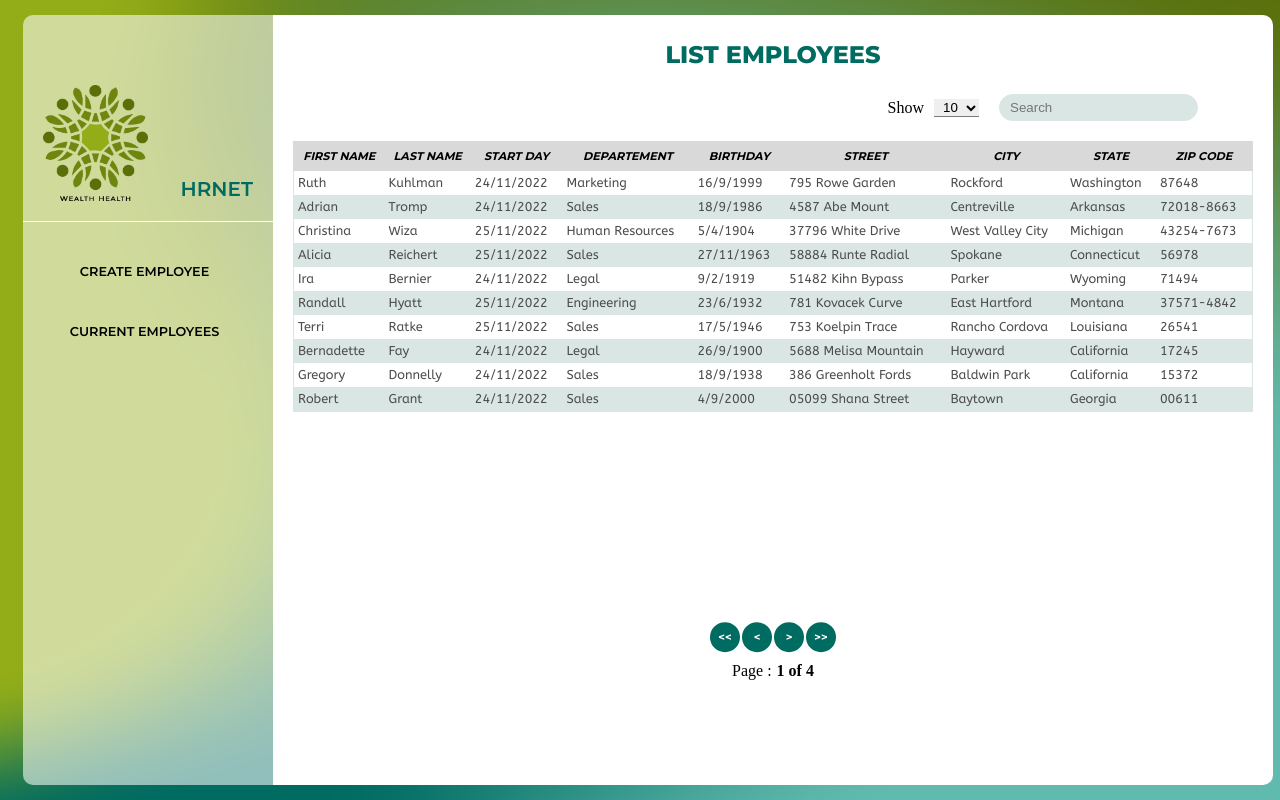
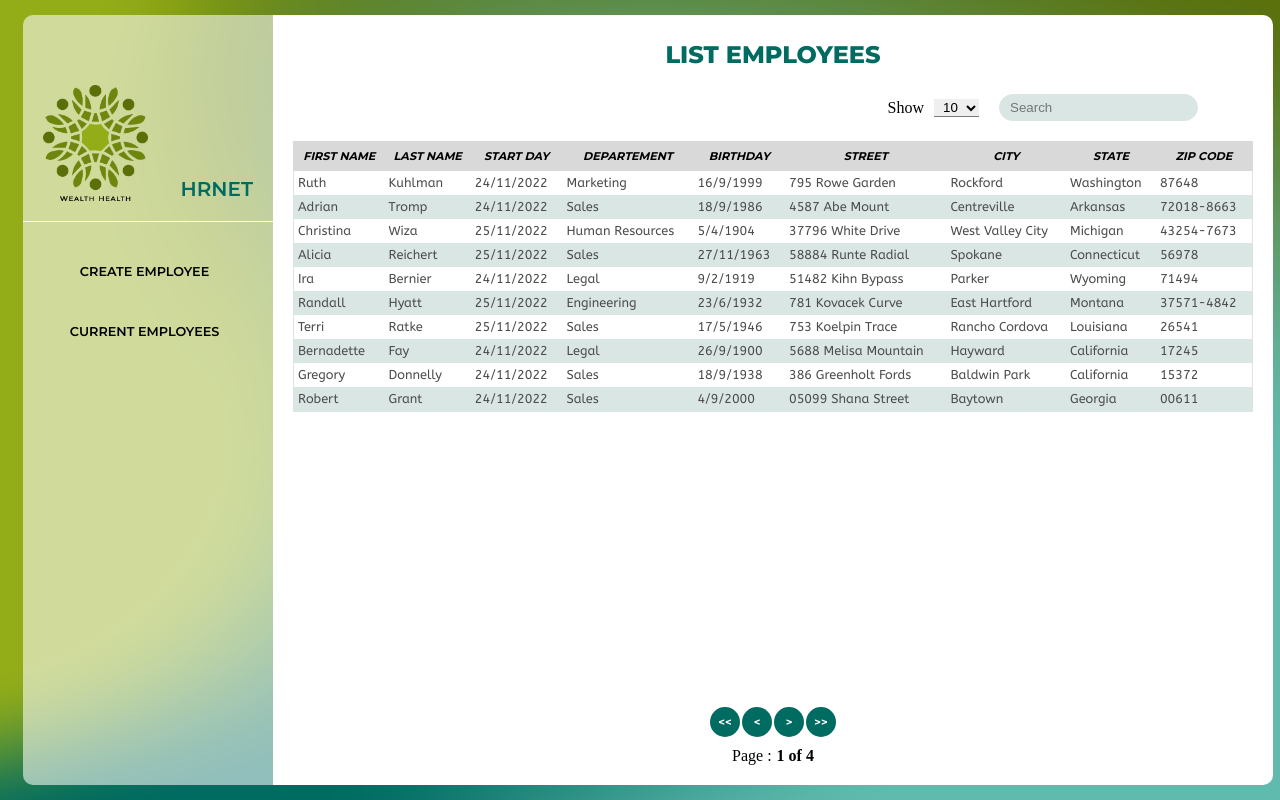
Before and after one commit to Cecilia-Giusti/P-14-wealth-health, a React (Create React App) app: page /P-14-wealth-health/current-employees in a window 1280 px wide. Built offline with nearby package versions, Linux system fonts and the light colour scheme; data requests are answered from the project's data file.

Commit message:
Style: fix table pagination

```diff
--- a/src/assets/styles/pages/_employeesList.scss
+++ b/src/assets/styles/pages/_employeesList.scss
@@ -1,6 +1,7 @@
 .employeeList {
   position: relative;
   gap: 20px;
+  justify-content: flex-start;
 
   &__header {
     display: flex;
@@ -131,14 +132,20 @@ input.button.employeeList__header--button {
 
 .employees {
   justify-content: center;
+  max-height: 700px;
   width: 100%;
-  height: 600px;
+
   white-space: nowrap;
-  overflow: scroll;
+  overflow: hidden;
+  margin-bottom: 80px;
 
   @media screen and (max-width: 1070px) {
     overflow-y: scroll;
     overflow-x: scroll;
+  }
+
+  @media screen and (max-height: 845px) {
+    max-height: 600px;
   }
 
   .employees__table {
@@ -215,13 +222,15 @@ input.button.employeeList__header--button {
   flex-direction: column;
   align-items: center;
   justify-content: center;
+  position: absolute;
+  bottom: 0;
+  left: 50%;
+
   gap: 10px;
   padding-bottom: 20px;
   margin-top: 5%;
-  position: absolute;
-  bottom: 10%;
-  left: 50%;
-  transform: translateX(-50%) translateY(-10%);
+
+  transform: translateX(-50%);
 
   &__buttons {
     display: flex;
```
Also changed, not shown: public/style_compressed.css, 1 other file (tests, documents, lock files or other folders).
